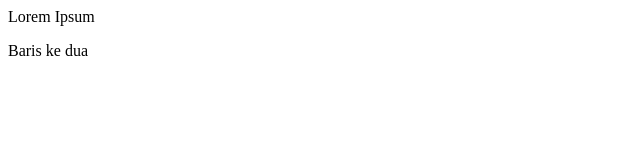
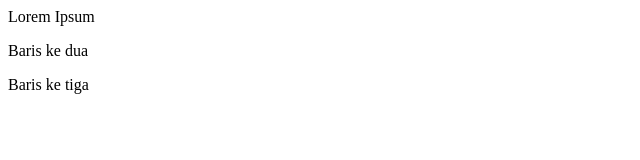
Before and after one commit to agungdevops/repo1, a plain HTML site: page index.html in a window 1280 px wide. Shown: the whole page, without its empty margins (0-640 px from the left). Drawn offline with Linux system fonts and the light colour scheme.

Commit message:
versi 2.0

```diff
--- a/index.html
+++ b/index.html
@@ -1,2 +1,3 @@
 <p> Lorem Ipsum</p>
 <p> Baris ke dua</p>
+<p> Baris ke tiga</p>
```
Also changed, not shown: style/style.css (added).
